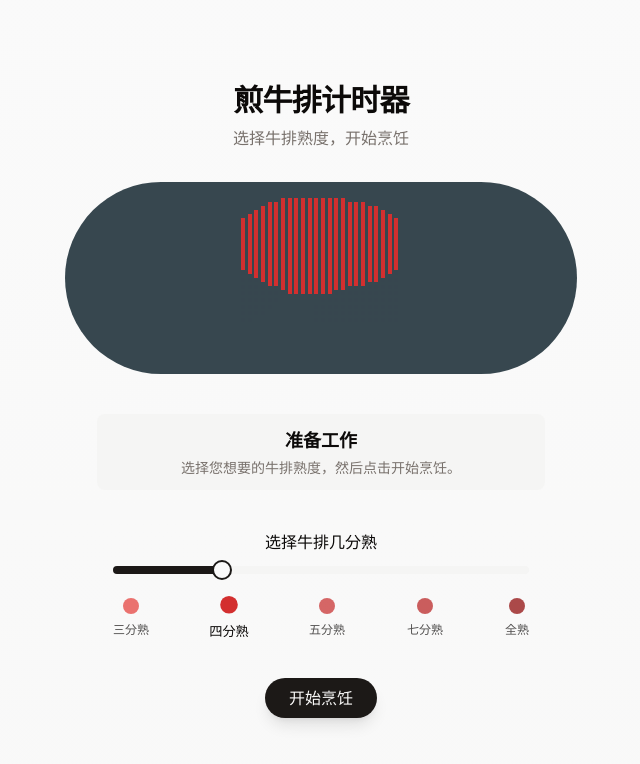
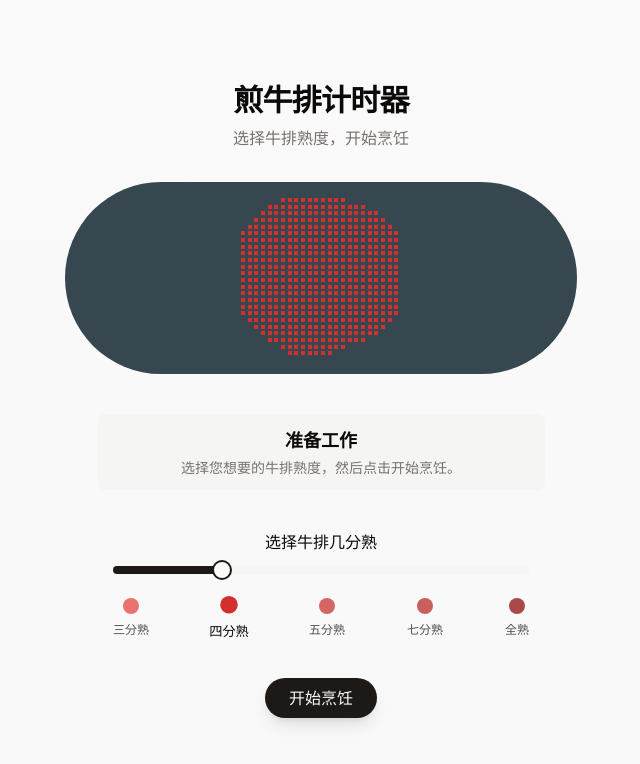
Before and after one commit to fatevase/sizzle-timer, a React (Vite) app: page / in a window 1280 px wide. Shown: the top 764 px of the page, without its empty margins (319-959 px from the left). Built offline with nearby package versions, Linux system fonts and the light colour scheme.

Commit message:
Reverted to edit edt-9ca49fb9-caa5-462f-8c78-6038bf2ddc9b: "Yes"

```diff
--- a/src/components/PixelSteak.tsx
+++ b/src/components/PixelSteak.tsx
@@ -8,7 +8,7 @@ interface PixelSteakProps {
 }
 
 const PixelSteak: React.FC<PixelSteakProps> = ({ steakColor, className }) => {
-  // Create a 24x24 matrix for a more realistic steak shape
+  // Create a 24x24 matrix for the steak shape
   const steakMatrix = [
     "000000111111111100000000",
     "000011111111111111100000",
@@ -36,55 +36,8 @@ const PixelSteak: React.FC<PixelSteakProps> = ({ steakColor, className }) => {
     "000000011111110000000000",
   ];
 
-  // Pan matrix where: 2 = pan border, 0 = pan surface, -1 = empty space
-  const panMatrix = [
-    "-1-1-1222222222222-1-1-1",
-    "-1-1222222222222222-1-1",
-    "-122222222222222222221-",
-    "12222222222222222222221",
-    "22222000000000000022222",
-    "22220000000000000002222",
-    "22200000000000000000222",
-    "22200000000000000000222",
-    "22200000000000000000222",
-    "22200000000000000000222",
-    "22200000000000000000222",
-    "22200000000000000000222",
-    "22200000000000000000222",
-    "22200000000000000000222",
-    "22200000000000000000222",
-    "22200000000000000000222",
-    "22200000000000000000222",
-    "22200000000000000000222",
-    "22220000000000000002222",
-    "22222000000000000022222",
-    "12222222222222222222221",
-    "-122222222222222222221-",
-    "-1-1222222222222222-1-1",
-    "-1-1-1222222222222-1-1-1",
-  ];
-
   return (
-    <div className={cn("relative", className)}>
-      {/* Render the pan first */}
-      <div className="absolute inset-0 grid grid-cols-24 gap-0">
-        {panMatrix.map((row, i) =>
-          row.split("").map((cell, j) => (
-            <div
-              key={`pan-${i}-${j}`}
-              className={cn(
-                "w-1 h-1",
-                cell === "2" ? "bg-steak-pan" :
-                cell === "0" ? "bg-steak-pan opacity-80" :
-                "bg-transparent"
-              )}
-            />
-          ))
-        )}
-      </div>
-
-      {/* Render the steak on top */}
-      <div className="relative grid grid-cols-24 gap-0">
+    <div className={cn("grid grid-cols-24 gap-0", className)}>
       {steakMatrix.map((row, i) =>
         row.split("").map((cell, j) => (
           <div
@@ -98,7 +51,6 @@ const PixelSteak: React.FC<PixelSteakProps> = ({ steakColor, className }) => {
         ))
       )}
     </div>
-    </div>
   );
 };
 
```
Lines whose indentation alone changed are shown as unchanged.
